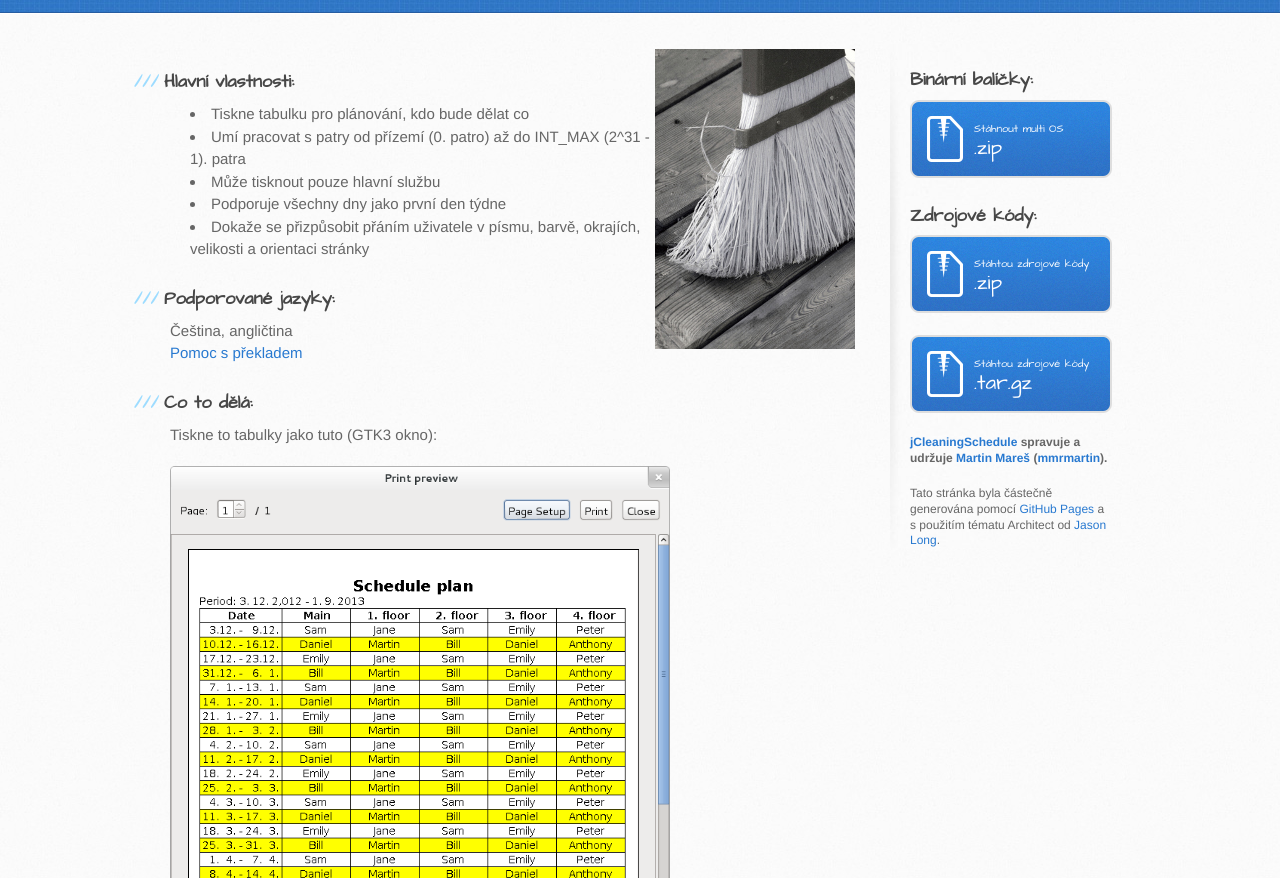
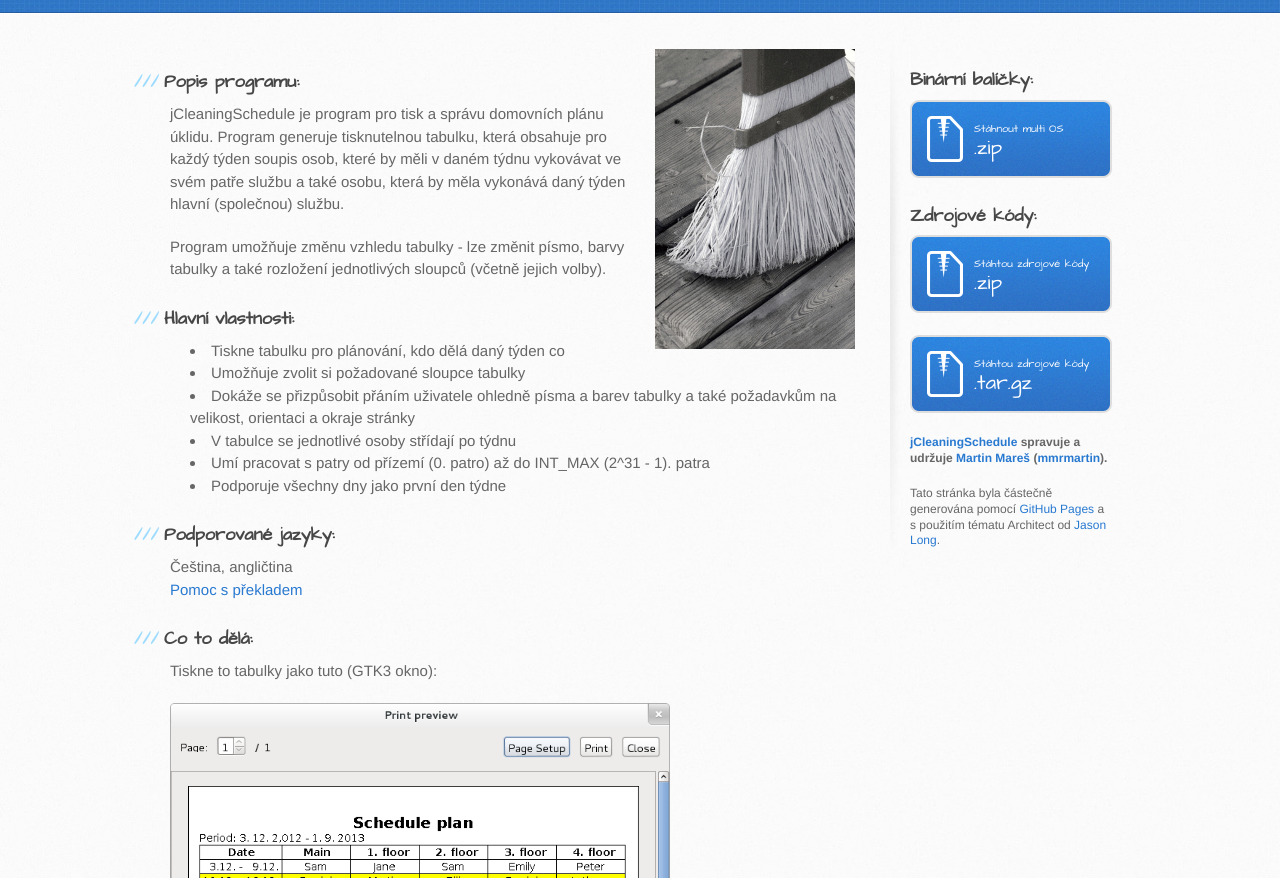
Before and after one commit to abrahambyneni/jCleaningSchedule, a plain HTML site: page cs/index.html in a window 1280 px wide. Shown: the part 222-1100 px from the top of the page. Drawn offline with Linux system fonts and the light colour scheme.

Commit message:
Czech translation update

```diff
--- a/cs/index.html
+++ b/cs/index.html
@@ -52,15 +52,17 @@
         <section id="main-content">
 
 <img alt="logo" style="float: right; margin: 5px" src="../images/logo_small.jpg">
-
+<h3>Popis programu:</h3>
+<p>jCleaningSchedule je program pro tisk a správu domovních plánu úklidu. Program generuje tisknutelnou tabulku, která obsahuje pro každý týden soupis osob, které by měli v daném týdnu vykovávat ve svém patře službu a také osobu, která by měla vykonává daný týden hlavní (společnou) službu.</p><p> Program umožňuje změnu vzhledu tabulky - lze změnit písmo, barvy tabulky a také rozložení jednotlivých sloupců (včetně jejich volby).</p>
 <h3>Hlavní vlastnosti:</h3>
 
 <ul>
- <li>Tiskne tabulku pro plánování, kdo bude dělat co</li>
+ <li>Tiskne tabulku pro plánování, kdo dělá daný týden co</li>
+ <li>Umožňuje zvolit si požadované sloupce tabulky</li>
+ <li>Dokáže se přizpůsobit přáním uživatele ohledně písma a barev tabulky a také požadavkům na velikost, orientaci a okraje stránky</li>
+ <li>V tabulce se jednotlivé osoby střídají po týdnu</li>
  <li>Umí pracovat s patry od přízemí (0. patro) až do INT_MAX (2^31 - 1). patra</li>
- <li>Může tisknout pouze hlavní službu</li>
  <li>Podporuje všechny dny jako první den týdne</li>
- <li>Dokaže se přizpůsobit přáním uživatele v písmu, barvě, okrajích, velikosti a orientaci stránky</li>
 </ul>
 
 <h3>Podporované jazyky:</h3>
```
